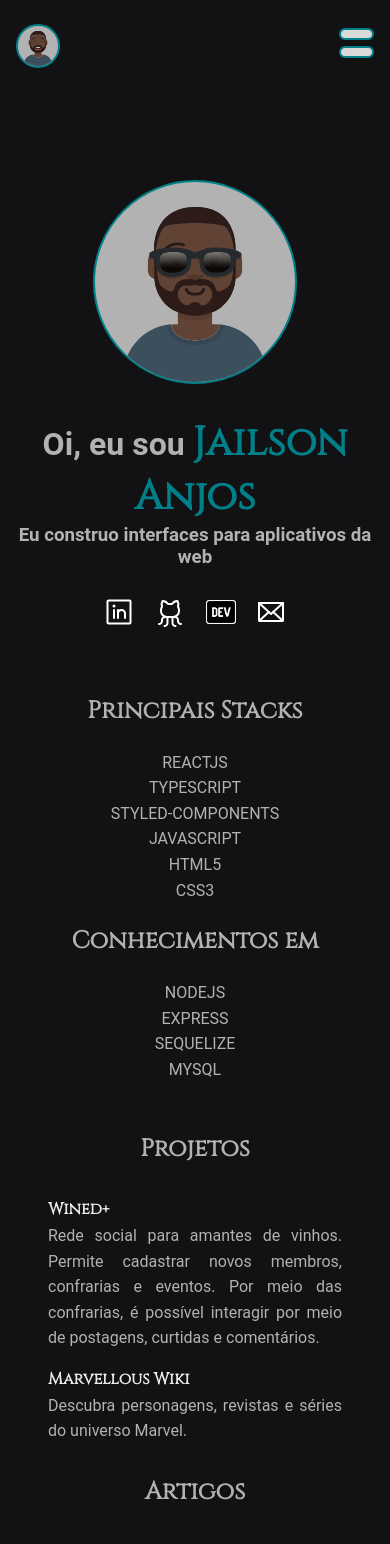
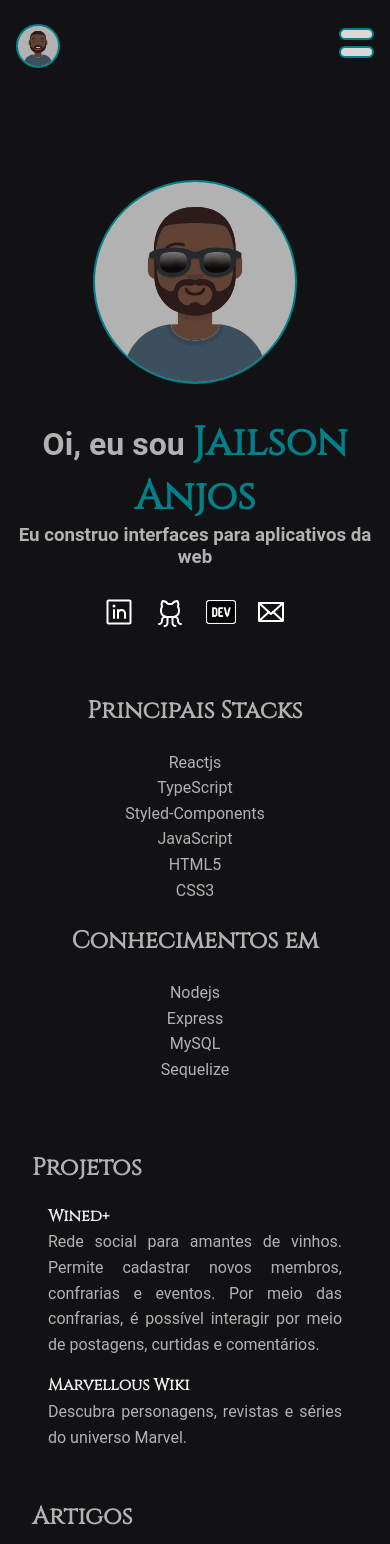
Before and after one commit to jairocket/jailsonanjos, a React (Vite) app: page / in a window 390 px wide. Shown: the top 1544 px of the page. Built offline with nearby package versions, Linux system fonts and the light colour scheme.

Commit message:
feat(app): Implement responsive app

```diff
--- a/src/App.tsx
+++ b/src/App.tsx
@@ -4,7 +4,13 @@ import { GlobalStyle } from './styles/globals'
 import { Avatar } from './components/Avatar'
 import { Header } from './components/Header'
 import coolAvatar from '../src/assets/cool-avatar.svg'
-import { AppContainer, Heading, Heading2, IdContainer } from './styles/styles'
+import {
+  AppContainer,
+  Heading,
+  Heading2,
+  HeadingAndData,
+  IdContainer,
+} from './styles/styles'
 
 import { Skills } from './components/Skills'
 import { SkillsContainer } from './components/Skills/styles'
@@ -17,10 +23,10 @@ import { SocialMediaLinks } from './components/SocialMediaLinks'
 const mainStacks = {
   title: 'Principais Stacks',
   stacks: [
-    'REACTJS',
-    'TYPESCRIPT',
-    'STYLED-COMPONENTS',
-    'JAVASCRIPT',
+    'Reactjs',
+    'TypeScript',
+    'Styled-Components',
+    'JavaScript',
     'HTML5',
     'CSS3',
   ],
@@ -28,7 +34,7 @@ const mainStacks = {
 
 const knownStacks = {
   title: 'Conhecimentos em',
-  stacks: ['NODEJS', 'EXPRESS', 'SEQUELIZE', 'MYSQL'],
+  stacks: ['Nodejs', 'Express', 'MySQL', 'Sequelize'],
 }
 
 const projects = [
@@ -65,22 +71,29 @@ function App() {
       <GlobalStyle />
       <Header />
       <AppContainer className="App">
-        <Avatar size={'large'} src={coolAvatar} />
         <IdContainer>
-          <Heading>
-            Oi, eu sou <span>Jailson Anjos</span>
-          </Heading>
-          <h3>Eu construo interfaces para aplicativos da web</h3>
-          <SocialMediaLinks />
+          <Avatar size={'large'} src={coolAvatar} />
+          <HeadingAndData>
+            <Heading>
+              Oi, eu sou <span>Jailson Anjos</span>
+            </Heading>
+            <h3>Eu construo interfaces para aplicativos da web</h3>
+            <SocialMediaLinks />
+            {/* find a better way to show skills */}
+            <SkillsContainer>
+              <Skills title={mainStacks.title} skillsList={mainStacks.stacks} />
+              <Skills
+                title={knownStacks.title}
+                skillsList={knownStacks.stacks}
+              />
+            </SkillsContainer>
+          </HeadingAndData>
         </IdContainer>
 
-        <SkillsContainer>
-          <Skills title={mainStacks.title} skillsList={mainStacks.stacks} />
-          <Skills title={knownStacks.title} skillsList={knownStacks.stacks} />
-        </SkillsContainer>
+        {/* move down projects and articles */}
 
-        <Heading2 id="projects">Projetos</Heading2>
         <ProjectsContainer>
+          <Heading2 id="projects">Projetos</Heading2>
           {projects.map((project) => {
             const { title, description, href } = project
             return (
@@ -94,8 +107,8 @@ function App() {
           })}
         </ProjectsContainer>
 
-        <Heading2 id="articles">Artigos</Heading2>
         <ArticlesContainer>
+          <Heading2 id="articles">Artigos</Heading2>
           {articles.map((article) => {
             const { href, title, description } = article
             return (
--- a/src/components/Article/styles.ts
+++ b/src/components/Article/styles.ts
@@ -6,6 +6,10 @@ export const ArticlesContainer = styled.div`
   text-align: justify;
   align-items: stretch;
   justify-content: flex-start;
+
+  @media screen and (min-width: 768px) {
+    margin: 1rem 4rem;
+  }
 
   a {
     color: ${(props) => props.theme['gray-100']};
--- a/src/components/Avatar/index.tsx
+++ b/src/components/Avatar/index.tsx
@@ -3,10 +3,12 @@ import { AvatarContainer, AvatarSmall, AvatarLarge } from './styles'
 type AvatarPropsType = {
   src: string
   size: 'small' | 'large'
+  hideable?: boolean
 }
 
-export function Avatar({ src, size }: AvatarPropsType) {
+export function Avatar({ src, size, hideable }: AvatarPropsType) {
   const AvatarPicture = size === 'small' ? AvatarSmall : AvatarLarge
+
   return (
     <AvatarContainer>
       <AvatarPicture src={src} />
--- a/src/components/Avatar/styles.ts
+++ b/src/components/Avatar/styles.ts
@@ -1,6 +1,17 @@
 import styled from 'styled-components'
 
 export const AvatarContainer = styled.div`
+  border-radius: 50%;
+  border: solid 2px #00818a;
+  display: flex;
+  overflow: hidden;
+  justify-content: center;
+  width: fit-content;
+  margin-bottom: 2rem;
+  background-color: ${(props) => props.theme['gray-300']};
+`
+
+export const AvatarContainerSmall = styled.div`
   border-radius: 50%;
   border: solid 2px #00818a;
   display: flex;
--- a/src/components/Projects/styles.ts
+++ b/src/components/Projects/styles.ts
@@ -4,6 +4,10 @@ export const ProjectsContainer = styled.div`
   margin: 1rem;
   line-height: 1.6;
   text-align: justify;
+
+  @media screen and (min-width: 768px) {
+    margin: 1rem 5rem;
+  }
 
   h4 {
     font-family: 'Cinzel', serif;
--- a/src/components/Skills/index.tsx
+++ b/src/components/Skills/index.tsx
@@ -5,13 +5,13 @@ type SkillsType = {
 
 export function Skills({ title, skillsList }: SkillsType) {
   return (
-    <>
+    <div>
       <h2>{title}</h2>
       <ul>
         {skillsList.map((skill) => {
           return <li key={skill}>{skill}</li>
         })}
       </ul>
-    </>
+    </div>
   )
 }
--- a/src/components/Skills/styles.ts
+++ b/src/components/Skills/styles.ts
@@ -7,4 +7,12 @@ export const SkillsContainer = styled.div`
     padding: 1.2rem;
     list-style: none;
   }
+
+  @media screen and (min-width: 768px) {
+    display: flex;
+    width: 100%;
+    flex-direction: row;
+    justify-content: space-between;
+    margin: 0;
+  }
 `
--- a/src/styles/styles.ts
+++ b/src/styles/styles.ts
@@ -8,15 +8,23 @@ export const AppContainer = styled.div`
   padding: 0 1rem;
   text-align: center;
   background-color: ${(props) => props.theme['gray-900']};
-  padding-bottom: 4rem;
+  margin-bottom: 10rem;
+  @media screen and (min-width: 768px) {
+    margin-top: 0;
+    align-items: flex-start;
+  }
 `
 
 export const Heading = styled.h1`
-  padding: 0 1rem;
-
   span {
     font-size: 2.5rem;
     color: ${(props) => props.theme['blue']};
+    @media screen and (min-width: 768px) {
+      font-size: 3.5rem;
+    }
+  }
+  @media screen and (min-width: 768px) {
+    font-size: 2.5rem;
   }
 `
 export const Heading2 = styled.h2``
@@ -25,4 +33,21 @@ export const IdContainer = styled.div`
   display: flex;
   flex-direction: column;
   align-items: center;
+
+  @media screen and (min-width: 768px) {
+    flex-direction: row-reverse;
+    justify-content: space-around;
+    width: 100%;
+    align-items: flex-start;
+    padding: 2.5rem;
+  }
 `
+
+export const HeadingAndData = styled.div`
+  display: flex;
+  align-items: center;
+  flex-direction: column;
+  @media screen and (min-width: 768px) {
+    align-items: flex-start;
+  }
+`
```
